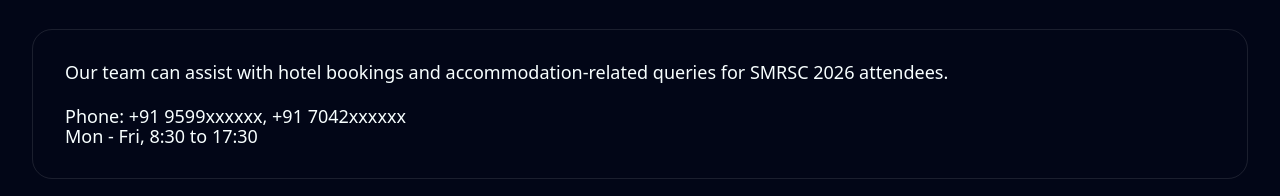
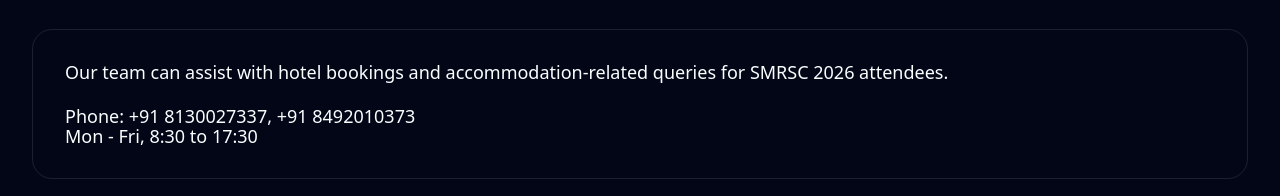
Before and after one commit to puneetshukla041/smrscweb, a Next.js app: page /visit/hotels in a window 1280 px wide. Shown: the part 2996-3192 px from the top of the page. Built offline with nearby package versions, Linux system fonts and the light colour scheme; a web font is replaced by a local one.

Commit message:
Update page.jsx

```diff
--- a/app/visit/hotels/page.jsx
+++ b/app/visit/hotels/page.jsx
@@ -135,7 +135,7 @@ const HotelsPage = () => {
                 </p>
 
                 <div>
-                  <p>Phone: +91 9599xxxxxx, +91 7042xxxxxx</p>
+                  <p>Phone: +91 8130027337, +91 8492010373</p>
                   <p>Mon - Fri, 8:30 to 17:30</p>
                 </div>
 
```
